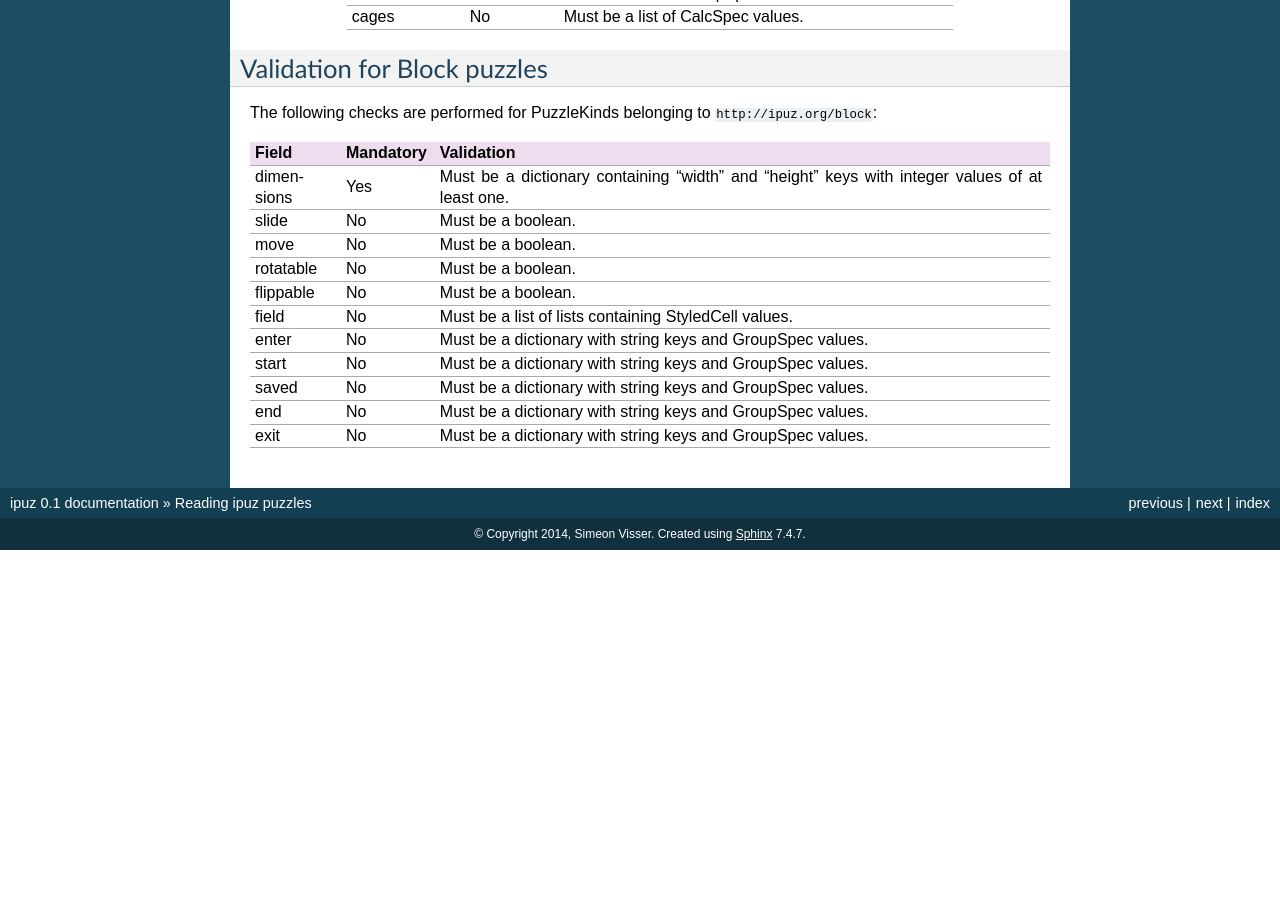
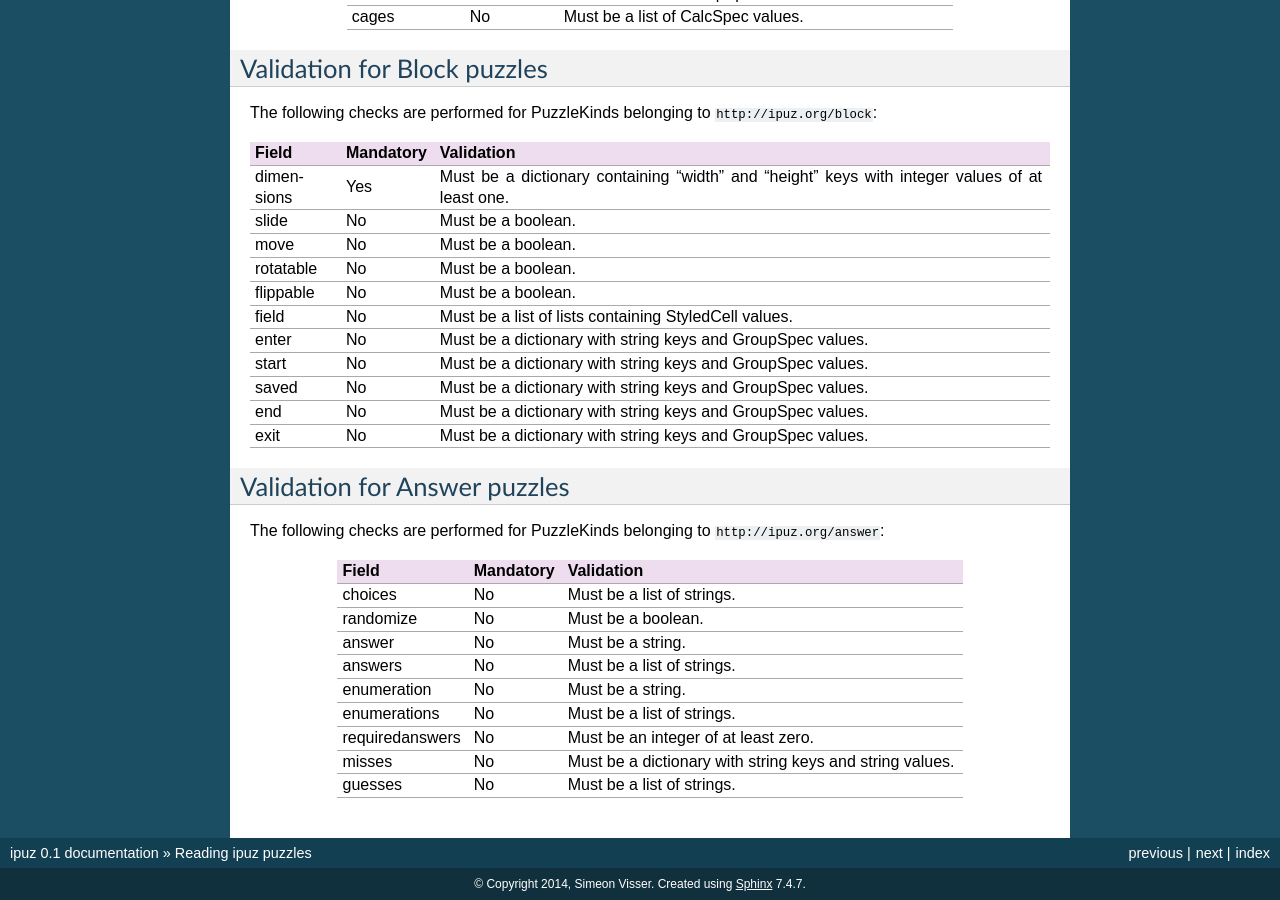
Before and after one commit to svisser/ipuz, a Sphinx documentation site: the page built from docs/reading.rst, in a window 1280 px wide and 900 px high, scrolled down 1995 px. Built offline with Sphinx 7.4.7, drawn with Linux system fonts in a browser that asks for light colours; before the commit the page ends 2545 px from its top, so only the background shows below that; some of the changed text lies outside the part shown.

Commit message:
Added documentation for Answer puzzles

```diff
--- a/docs/reading.rst
+++ b/docs/reading.rst
@@ -122,3 +122,23 @@ saved       No         Must be a dictionary with string keys and GroupSpec value
 end         No         Must be a dictionary with string keys and GroupSpec values.
 exit        No         Must be a dictionary with string keys and GroupSpec values.
 ==========  =========  ==============================================================================================
+
+
+Validation for Answer puzzles
+-----------------------------
+
+The following checks are performed for PuzzleKinds belonging to ``http://ipuz.org/answer``:
+
+===============  =========  ========================================================
+Field            Mandatory  Validation
+===============  =========  ========================================================
+choices          No         Must be a list of strings.
+randomize        No         Must be a boolean.
+answer           No         Must be a string.
+answers          No         Must be a list of strings.
+enumeration      No         Must be a string.
+enumerations     No         Must be a list of strings.
+requiredanswers  No         Must be an integer of at least zero.
+misses           No         Must be a dictionary with string keys and string values.
+guesses          No         Must be a list of strings.
+===============  =========  ========================================================
```
